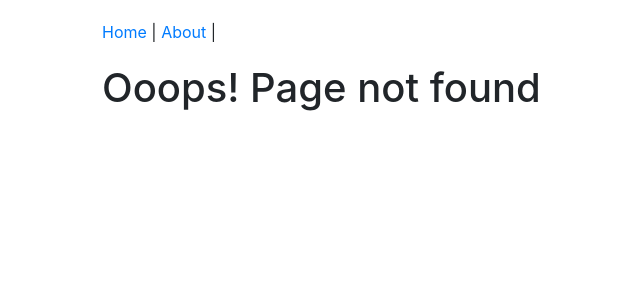
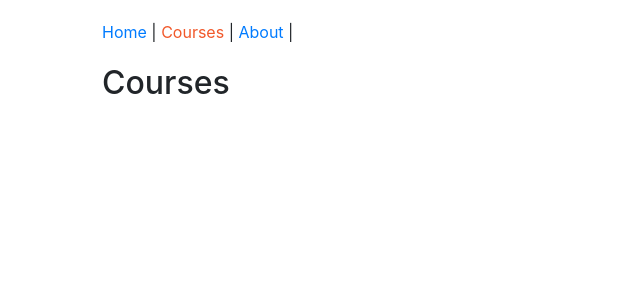
Before and after one commit to blondfro/react-redux-repeat, a React app: page /courses in a window 1280 px wide. Before the commit this address had no page. Shown: the top 300 px of the page, without its empty margins (128-768 px from the left). Built offline with nearby package versions, Linux system fonts and the light colour scheme.

Commit message:
created a courses page component.

```diff
--- a/src/components/App.js
+++ b/src/components/App.js
@@ -4,6 +4,7 @@
 import AboutPage from "./about/AboutPage";
 import Header from "./common/Header";
 import PageNotFound from "./PageNotFound";
+import CoursesPage from "./courses/CoursesPage";
 
 const App = () => {
   return (
@@ -12,6 +13,7 @@
       <Switch>
         <Route exact path="/" component={HomePage} />
         <Route path="/about" component={AboutPage} />
+        <Route path="/courses" component={CoursesPage} />
         <Route component={PageNotFound} />
       </Switch>
     </div>
--- a/src/components/common/Header.js
+++ b/src/components/common/Header.js
@@ -9,7 +9,11 @@
         Home
       </NavLink>{" "}
       {" | "}
-      <NavLink to="/about" activeStyle={activeStyle} exact>
+      <NavLink to="/courses" activeStyle={activeStyle}>
+        Courses
+      </NavLink>{" "}
+      {" | "}
+      <NavLink to="/about" activeStyle={activeStyle}>
         About
       </NavLink>{" "}
       {" | "}
--- /dev/null
+++ b/src/components/courses/CoursesPage.js
@@ -0,0 +1,13 @@
+import React from "react";
+
+class CoursesPage extends React.Component {
+  render() {
+    return (
+      <div>
+        <h2>Courses</h2>
+      </div>
+    );
+  }
+}
+
+export default CoursesPage;
```
